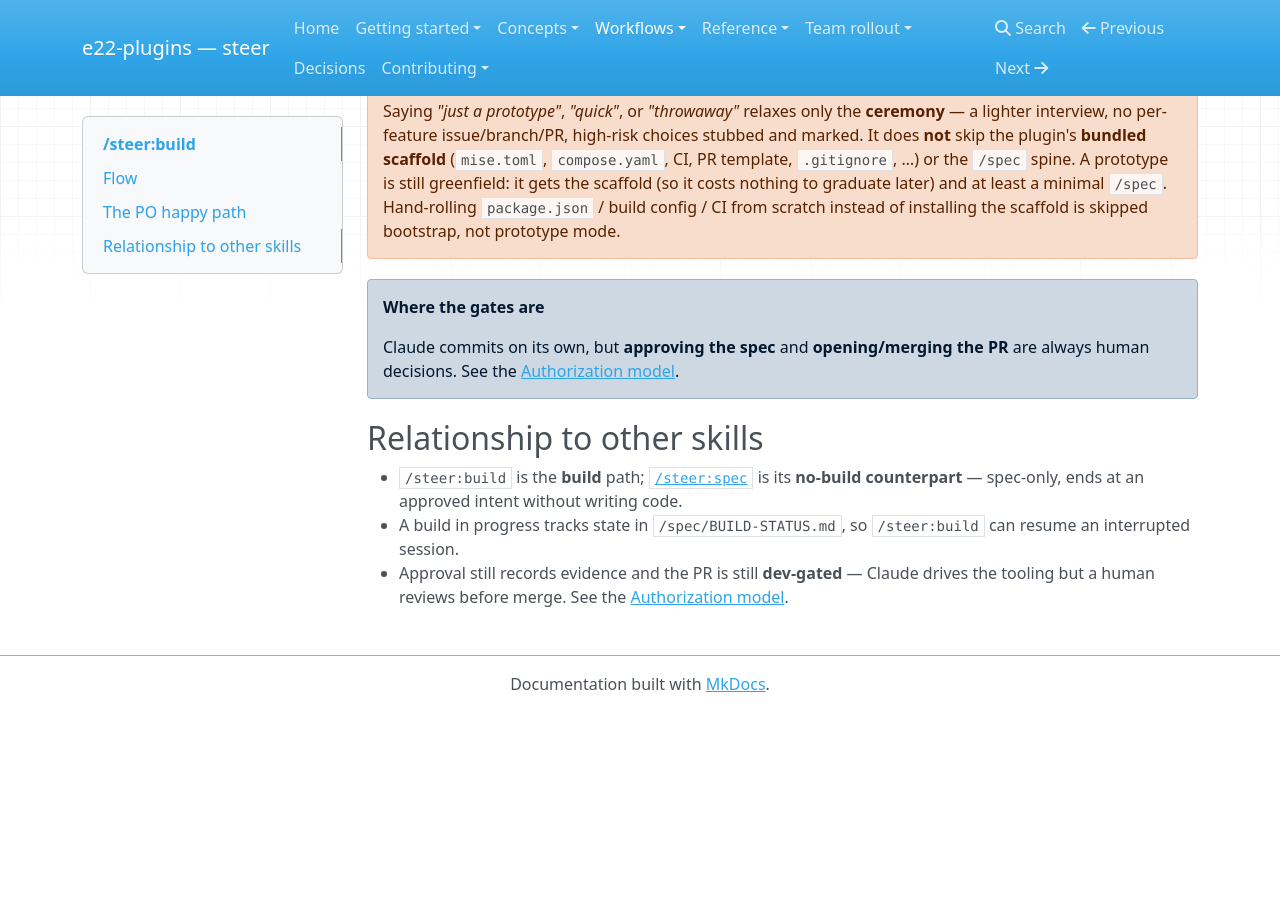
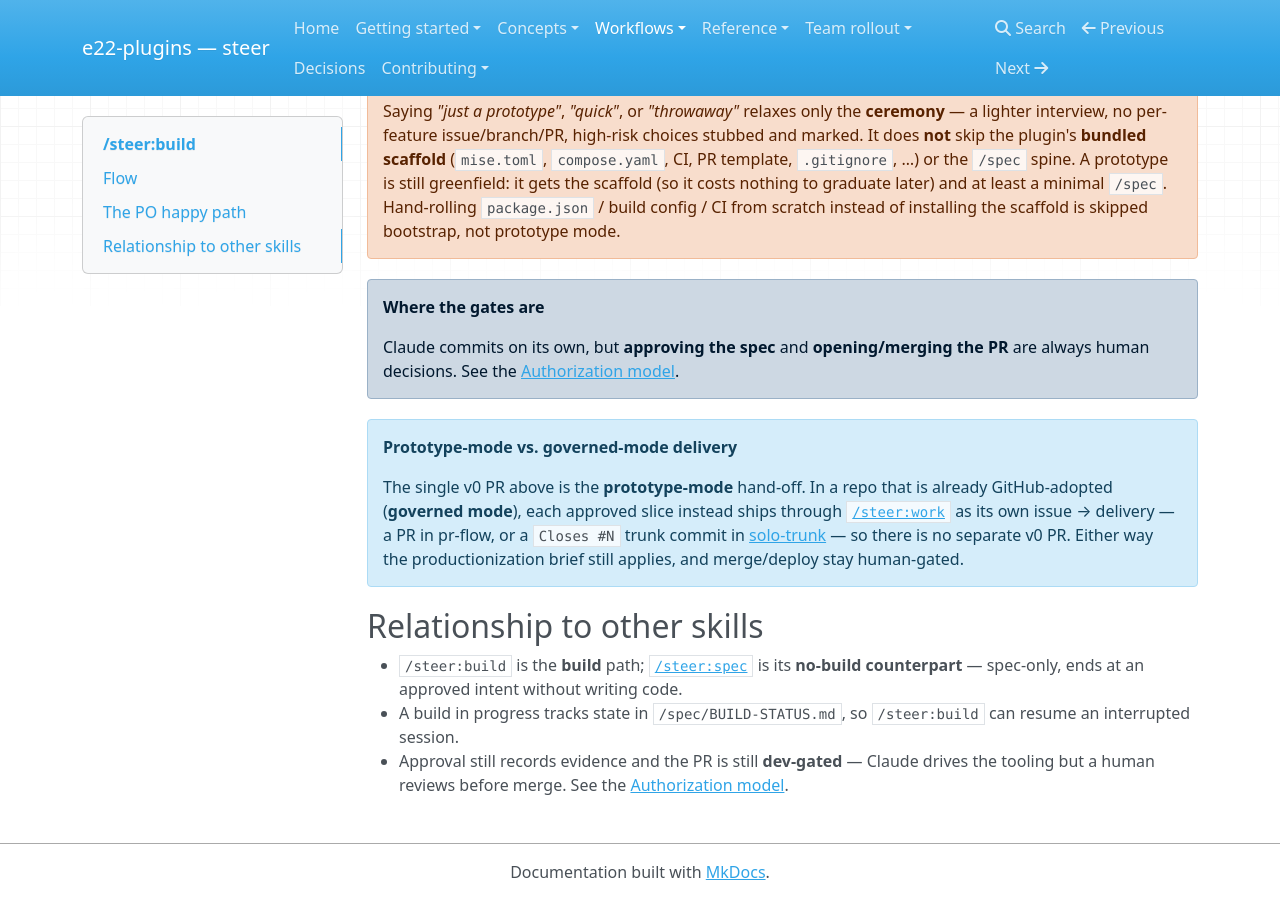
Before and after one commit to element22llc/e22-plugins, an MkDocs documentation site: the page built from docs/workflows/build.md, in a window 1280 px wide and 900 px high, scrolled down 1009 px. Built offline with MkDocs 1.6.1, drawn with Linux system fonts in a browser that asks for light colours; nearby versions of some CDN libraries; before the commit the page ends 1721 px from its top, so only the background shows below that.

Commit message:
docs: reflect delivery-mode awareness in work and build workflow pages
The /steer:work and /steer:build skills became delivery-mode aware
(solo-trunk commits straight to main with a Closes #N trailer instead
of branching and opening a PR). Update the workflow pages to match,
clearing the check_docs_impact gate.

Co-Authored-By: Claude Opus 4.8 (1M context) <noreply@anthropic.com>

```diff
--- a/docs/workflows/build.md
+++ b/docs/workflows/build.md
@@ -59,6 +59,15 @@ If a session is interrupted, just run `/steer:build` again — it resumes from
     the PR** are always human decisions. See the
     [Authorization model](../concepts/authorization-model.md).
 
+!!! note "Prototype-mode vs. governed-mode delivery"
+    The single v0 PR above is the **prototype-mode** hand-off. In a repo that is
+    already GitHub-adopted (**governed mode**), each approved slice instead ships
+    through [`/steer:work`](work.md) as its own issue → delivery — a PR in
+    pr-flow, or a `Closes #N` trunk commit in
+    [solo-trunk](../concepts/authorization-model.md) — so there is no separate v0
+    PR. Either way the productionization brief still applies, and merge/deploy stay
+    human-gated.
+
 ## Relationship to other skills
 
 - `/steer:build` is the **build** path; [`/steer:spec`](spec.md) is its
```
Also changed, not shown: docs/workflows/work.md (+27 -4 lines).
